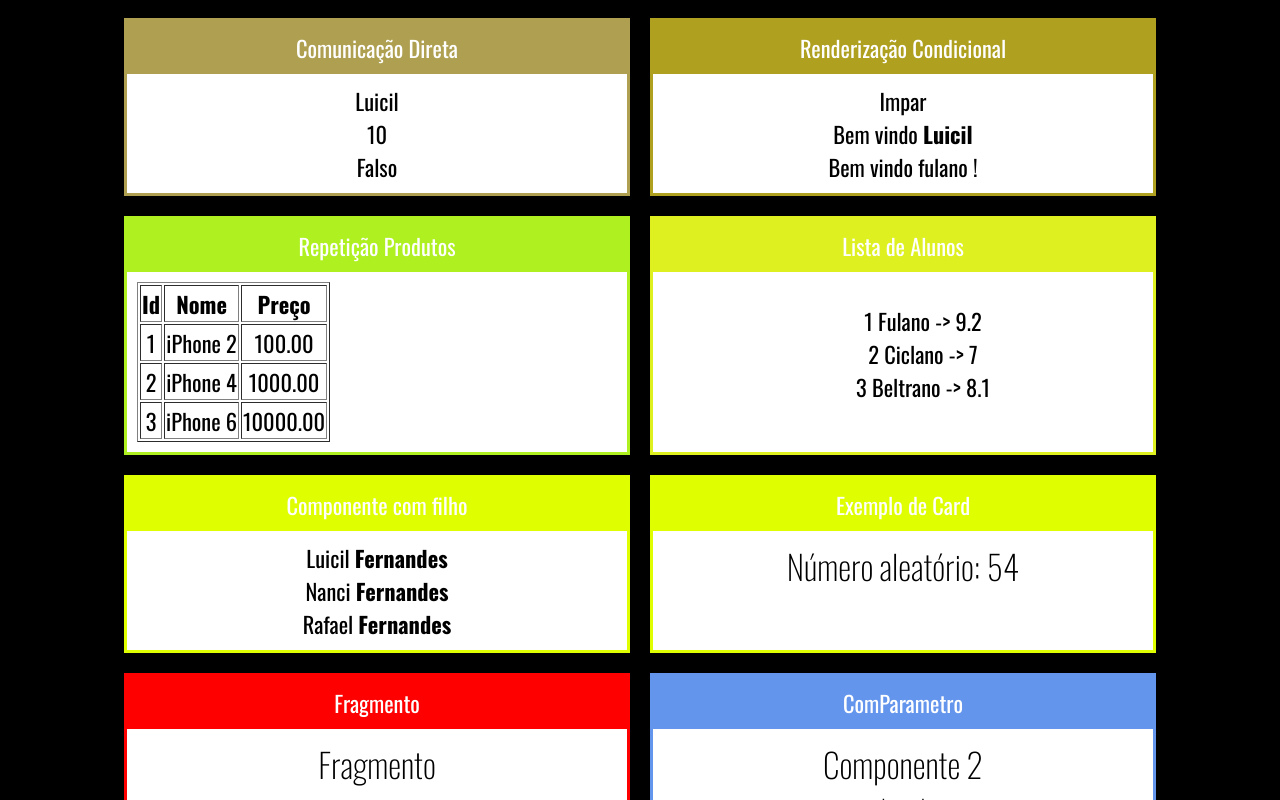
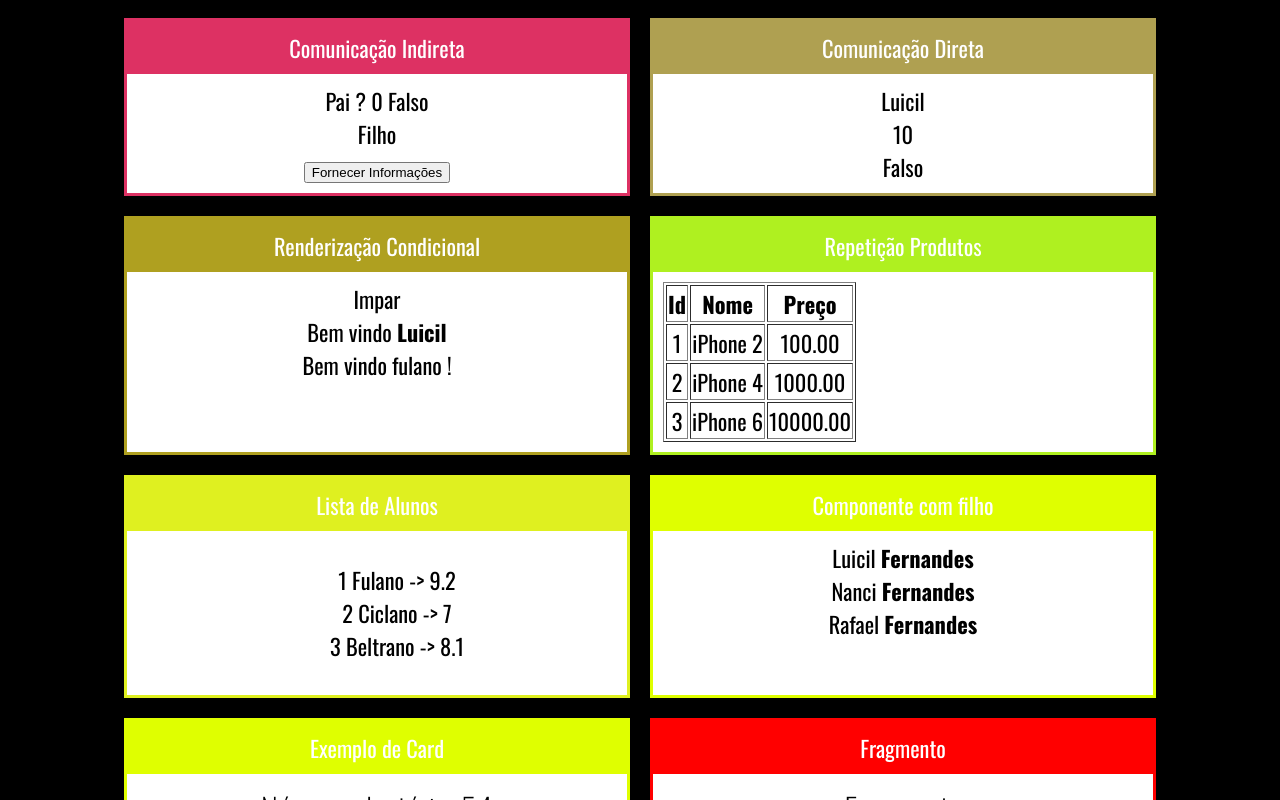
Before and after one commit to luicil/fundamentos-react, a React (Create React App) app: page / in a window 1280 px wide. Shown: the top 800 px of the page. Built offline with nearby package versions, Linux system fonts and the light colour scheme.

Commit message:
Comunicacao Indireta

```diff
--- a/src/app.jsx
+++ b/src/app.jsx
@@ -15,6 +15,7 @@
 import ParOuImpar from './components/condicional/ParOuImpar'
 import UsuarioInfo from './components/condicional/UsuarioInfo'
 import DiretaPai from './components/comunicacao/diretaPai'
+import IndiretaPai from './components/comunicacao/indiretaPai'
 
 const tag = <strong>Olá React</strong>
 
@@ -23,6 +24,10 @@
     <div className="app">
 
         <div className="Cards" >
+
+            <Card titulo="Comunicação Indireta" color="#DD3163" >
+                <IndiretaPai />
+            </Card>
 
             <Card titulo="Comunicação Direta" color="#AFA051" >
                 <DiretaPai />
--- /dev/null
+++ b/src/components/comunicacao/indiretaFilho.jsx
@@ -0,0 +1,19 @@
+import React from 'react'
+
+// eslint-disable-next-line import/no-anonymous-default-export
+export default props =>{
+    return (
+        <div>
+            <div>
+                Filho
+            </div>
+            <button onClick={
+                function (e) {
+                    props.quandoClicar("Joao", 53, true)
+                }
+            }>
+                Fornecer Informações
+            </button>
+        </div>
+    )
+}
--- /dev/null
+++ b/src/components/comunicacao/indiretaPai.jsx
@@ -0,0 +1,27 @@
+import React from 'react'
+import IndiretaFilho from './indiretaFilho'
+
+// eslint-disable-next-line import/no-anonymous-default-export
+export default props =>{
+
+    let nome = "?"
+    let idade = 0
+    let nerd = false
+
+    function FornecerInformacoes(nomeParam, idadeParam, nerdParam){
+        console.log(nomeParam, idadeParam, nerdParam)
+        nome = nomeParam
+        idade = idadeParam
+        nerd = nerdParam
+    }
+
+    return (
+        <div>
+            Pai
+            <span> {nome} </span>
+            <span>{idade} </span>
+            <span>{nerd ? "Verdadeiro" : "Falso"}</span>
+            <IndiretaFilho quandoClicar = {FornecerInformacoes}></IndiretaFilho>
+        </div>
+    )
+}
```
